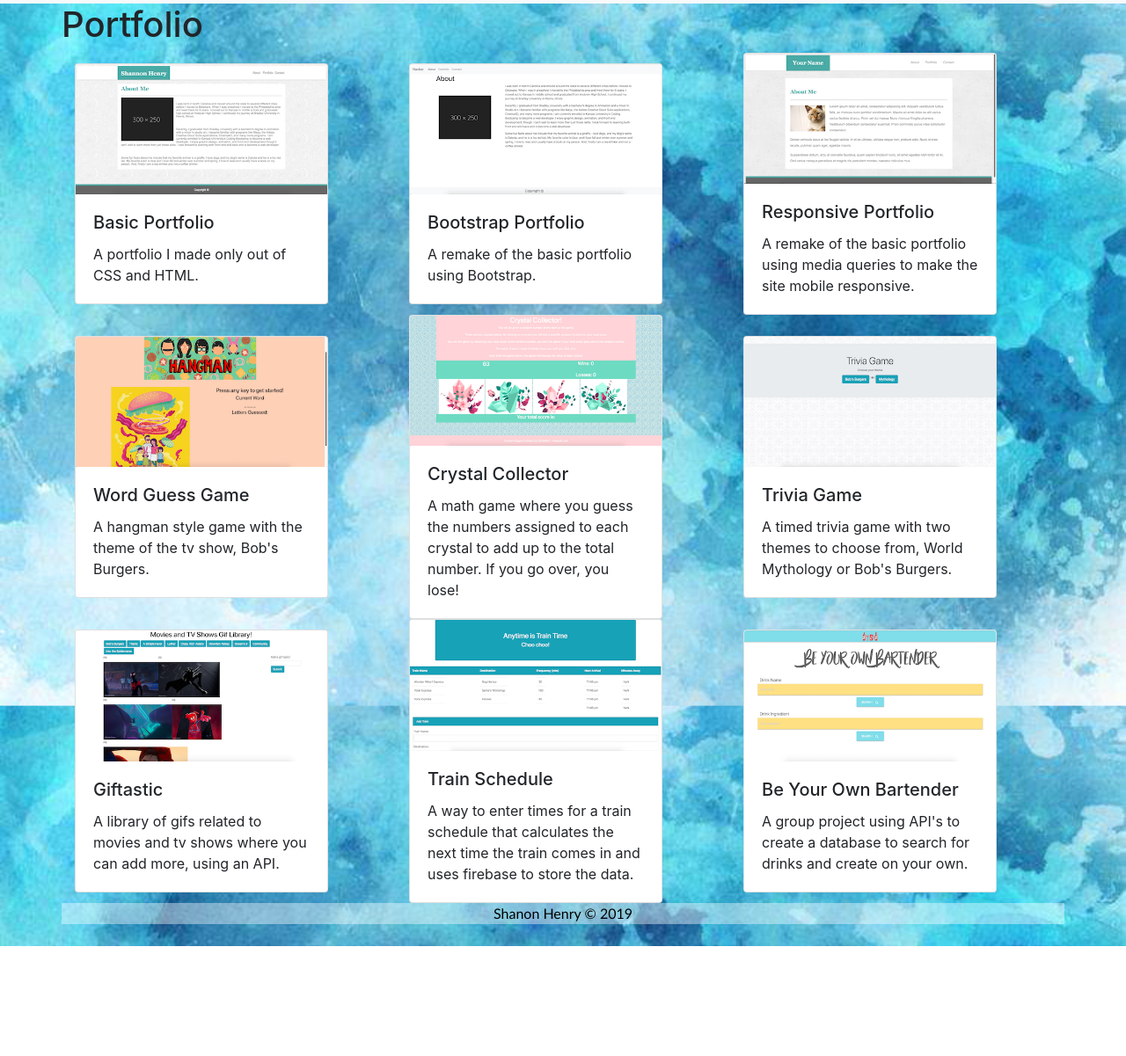
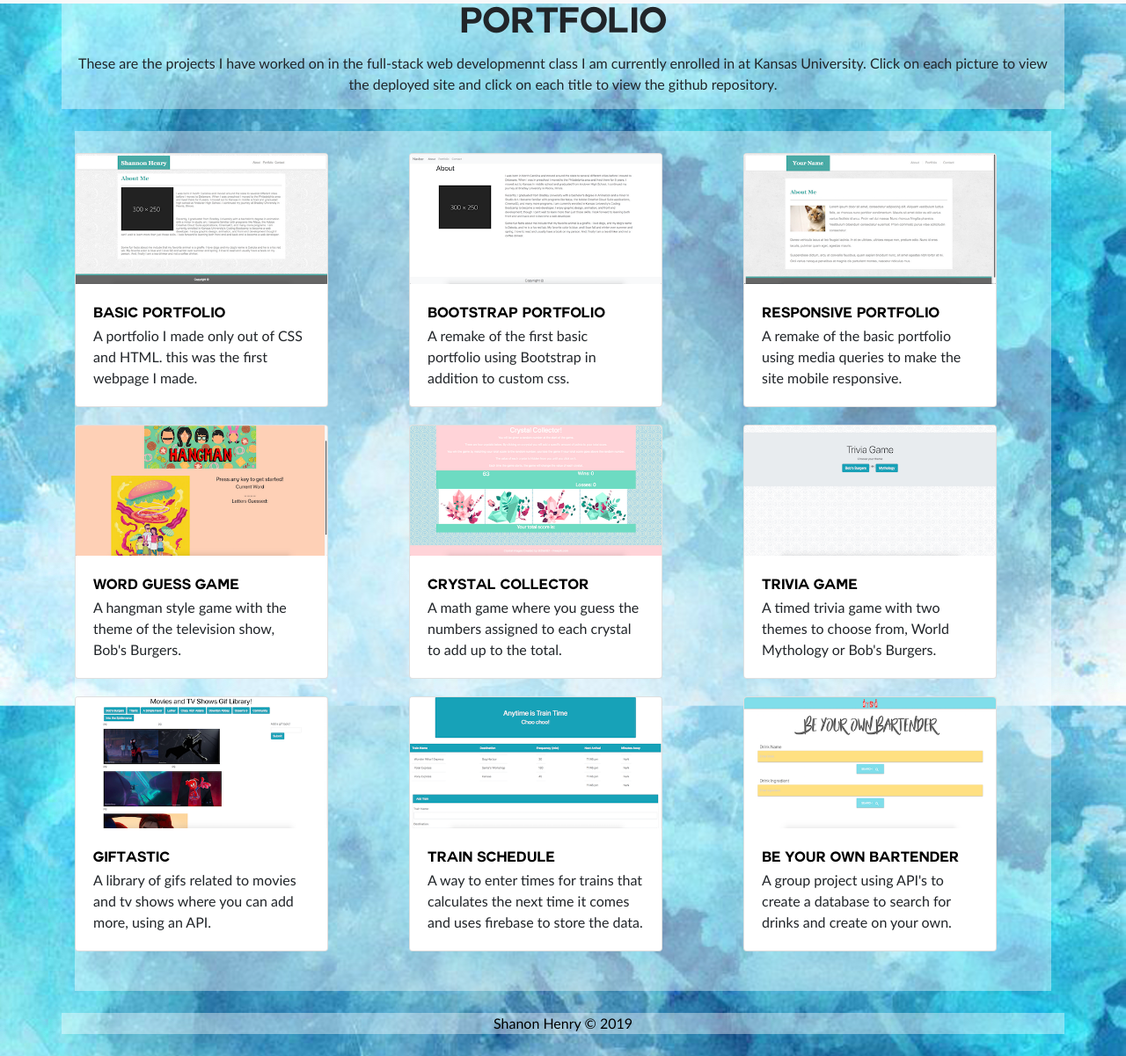
Before and after one commit to shannonmh/shannonmh.github.io, a plain HTML site: page portfolio.html in a window 1280 px wide. Shown: the part 52-1253 px from the top of the page at 88% size. Before the commit the page ends 1128 px from the top, so only its background shows below. Drawn offline with nearby package versions, Linux system fonts and the light colour scheme; a script that the page names is missing.

Commit message:
fixed bugs

```diff
--- a/assets/index.js
+++ b/assets/index.js
@@ -11,3 +11,9 @@ new TypeIt('#type', {
   loopDelay: 1500,
   nextStringDelay: 1500
 }).go();
+
+$(".move-link").on("click", function () {
+  document.querySelector(".contact-nav").scrollIntoView({
+      behavior: "smooth"
+  });
+});
--- a/assets/style.css
+++ b/assets/style.css
@@ -61,3 +61,39 @@ body {
 .about-text {
     font-family: "Gill Sans", "Gill Sans MT", Calibri, sans-serif;
 }
+
+.portfolio {
+    margin-bottom: 20px;
+}
+
+.portfolio-title {
+    font-family: "Couture";
+    font-size: 16px;
+    color: black;
+}
+
+.portfolio-text {
+    font-family: "Gill Sans", "Gill Sans MT", Calibri, sans-serif;
+}
+
+.portfolio-content {
+    text-align: center;
+    font-family: "Gill Sans", "Gill Sans MT", Calibri, sans-serif;
+}
+
+.portfolio-header {
+    font-family: "Couture";
+}
+
+.portfolio-alpha {
+    background-color: rgba(255, 255, 255, 0.4);
+    display: block;
+    margin-bottom: 25px;
+    width: 100%;
+    padding: 25px 0px 25px 0px;
+}
+
+.contact-content {
+    text-align: center;
+    font-family: "Gill Sans", "Gill Sans MT", Calibri, sans-serif;
+}
--- a/portfolio.html
+++ b/portfolio.html
@@ -6,6 +6,7 @@
     <meta charset="UTF-8">
     <meta name="viewport" content="width=device-width, initial-scale=1.0">
     <title>Shannon Henry Portfolio</title>
+    <link rel="shortcut icon" type="image/x-icon" href="assets/images/personal_icon.png">
     <link rel="stylesheet" href="assets/style.css">
     <link rel="stylesheet" href="https://stackpath.bootstrapcdn.com/bootstrap/4.1.3/css/bootstrap.min.css" integrity="sha384-MCw98/SFnGE8fJT3GXwEOngsV7Zt27NXFoaoApmYm81iuXoPkFOJwJ8ERdknLPMO"
         crossorigin="anonymous">
@@ -27,7 +28,7 @@
                     <a class="nav-link" href="portfolio.html">Portfolio</a>
                 </li>
                 <li class="nav-item">
-                    <a class="nav-link" href="contact.html">Contact</a>
+                    <a class="nav-link" href="index.html#contact">Contact</a>
                 </li>
                 <li class="nav-item">
                     <a class="nav-link" target="_blank" href="assets/images/resume_paper_template_github.pdf">Resume</a>
@@ -38,18 +39,22 @@
 
     <div class="container ">
 
-        <div class="row">
-            <h1>Portfolio</h1>
+        <div class="row alpha-bg">
+            <div class="col-12">
+                <h1 class="d-flex justify-content-center portfolio-header">Portfolio</h1>
+                <p class="portfolio-content">These are the projects I have worked on in the full-stack web developmennt class I am currently enrolled in at Kansas University. Click on each picture to view the deployed site and click on each title to view the github repository.</p>
+            </div>
         </div>
 
-        <div class="row align-items-center">
+    <div class="portfolio-alpha">
+        <div class="row d-flex justify-content-center portfolio">
             <div class="col-4">
-                <div class="card" style="width: 18rem;">
+                <div class="card first" style="width: 18rem;">
                     <a href="https://shannonmh.github.io/basic-portfolio/"><img class="card-img-top" src="assets/images/project1.png"
                             alt="Project 1"></a>
                     <div class="card-body">
-                        <h5 class="card-title">Basic Portfolio</h5>
-                        <p class="card-text">A portfolio I made only out of CSS and HTML.</p>
+                        <a href="https://github.com/shannonmh/basic-portfolio" class="card-title portfolio-title">Basic Portfolio</a>
+                        <p class="card-text portfolio-text">A portfolio I made only out of CSS and HTML. this was the first webpage I made.</p>
                     </div>
                 </div>
             </div>
@@ -58,8 +63,8 @@
                     <a href="https://shannonmh.github.io/Bootstrap-Portfolio/"><img class="card-img-top" src="assets/images/project2.png"
                             alt="Project 2"></a>
                     <div class="card-body">
-                        <h5 class="card-title">Bootstrap Portfolio</h5>
-                        <p class="card-text">A remake of the basic portfolio using Bootstrap.</p>
+                        <a href="https://github.com/shannonmh/Bootstrap-Portfolio" class="card-title portfolio-title">Bootstrap Portfolio</a>
+                        <p class="card-text portfolio-text">A remake of the first basic portfolio using Bootstrap in addition to custom css.</p>
                     </div>
                 </div>
             </div>
@@ -68,22 +73,22 @@
                     <a href="https://shannonmh.github.io/Responsive-Portfolio/"><img class="card-img-top" src="assets/images/project3.png"
                             alt="Project 3"></a>
                     <div class="card-body">
-                        <h5 class="card-title">Responsive Portfolio</h5>
-                        <p class="card-text">A remake of the basic portfolio using media queries to make the site
+                        <a href="https://github.com/shannonmh/Responsive-Portfolio" class="card-title portfolio-title">Responsive Portfolio</a>
+                        <p class="card-text portfolio-text">A remake of the basic portfolio using media queries to make the site
                             mobile responsive.</p>
                     </div>
                 </div>
             </div>
         </div>
 
-        <div class="row align-items-center">
+        <div class="row align-items-center portfolio">
             <div class="col-4">
                 <div class="card" style="width: 18rem;">
                     <a href="https://shannonmh.github.io/Word-Guess-Game/"><img class="card-img-top" src="assets/images/project4.png"
                             alt="Project 4"></a>
                     <div class="card-body">
-                        <h5 class="card-title">Word Guess Game</h5>
-                        <p class="card-text">A hangman style game with the theme of the tv show, Bob's Burgers.</p>
+                        <a href="https://github.com/shannonmh/Word-Guess-Game" class="card-title portfolio-title">Word Guess Game</a>
+                        <p class="card-text portfolio-text">A hangman style game with the theme of the television show, Bob's Burgers.</p>
                     </div>
                 </div>
             </div>
@@ -92,9 +97,8 @@
                     <a href="https://shannonmh.github.io/unit-4-game/"><img class="card-img-top" src="assets/images/project5.png"
                             alt="Project 5"></a>
                     <div class="card-body">
-                        <h5 class="card-title">Crystal Collector</h5>
-                        <p class="card-text">A math game where you guess the numbers assigned to each crystal to add up
-                            to the total number. If you go over, you lose!</p>
+                        <a href="https://github.com/shannonmh/unit-4-game" class="card-title portfolio-title">Crystal Collector</a>
+                        <p class="card-text portfolio-text">A math game where you guess the numbers assigned to each crystal to add up to the total.</p>
                     </div>
                 </div>
             </div>
@@ -103,19 +107,21 @@
                     <a href="https://shannonmh.github.io/TriviaGame/"><img class="card-img-top" src="assets/images/project6.png"
                             alt="Project 6"></a>
                     <div class="card-body">
-                        <h5 class="card-title">Trivia Game</h5>
-                        <p class="card-text">A timed trivia game with two themes to choose from, World Mythology or
-                            Bob's Burgers.</p>
+                        <a href="https://github.com/shannonmh/TriviaGame" class="card-title portfolio-title">Trivia Game</a>
+                        <p class="card-text portfolio-text">A timed trivia game with two themes to choose from, World Mythology or Bob's Burgers.</p>
                     </div>
                 </div>
             </div>
+        </div>
+
+        <div class="row align-items-center portfolio">
             <div class="col-4">
                 <div class="card" style="width: 18rem;">
                     <a href="https://shannonmh.github.io/Giftastic/"><img class="card-img-top" src="assets/images/project7.png"
                             alt="Project 7"></a>
                     <div class="card-body">
-                        <h5 class="card-title">Giftastic</h5>
-                        <p class="card-text">A library of gifs related to movies and tv shows where you can add more,
+                        <a href="https://github.com/shannonmh/Giftastic" class="card-title portfolio-title">Giftastic</a>
+                        <p class="card-text portfolio-text">A library of gifs related to movies and tv shows where you can add more,
                             using an API.</p>
                     </div>
                 </div>
@@ -125,9 +131,8 @@
                     <a href="https://shannonmh.github.io/train-schedule/"><img class="card-img-top" src="assets/images/project8.png"
                             alt="Project 8"></a>
                     <div class="card-body">
-                        <h5 class="card-title">Train Schedule</h5>
-                        <p class="card-text">A way to enter times for a train schedule that calculates the next time
-                            the train comes in and uses firebase to store the data.</p>
+                        <a href="https://github.com/shannonmh/train-schedule" class="card-title portfolio-title">Train Schedule</a>
+                        <p class="card-text portfolio-text">A way to enter times for trains that calculates the next time it comes and uses firebase to store the data.</p>
                     </div>
                 </div>
             </div>
@@ -135,12 +140,13 @@
                 <div class="card" style="width: 18rem;">
                     <a href="https://shannonmh.github.io/Be-Your-Own-Bartender/"><img class="card-img-top" src="assets/images/project9.png" alt="Project 9"></a>
                     <div class="card-body">
-                        <h5 class="card-title">Be Your Own Bartender</h5>
-                        <p class="card-text">A group project using API's to create a database to search for drinks and create on your own.</p>
+                        <a href="https://github.com/shannonmh/Be-Your-Own-Bartender" class="card-title portfolio-title">Be Your Own Bartender</a>
+                        <p class="card-text portfolio-text">A group project using API's to create a database to search for drinks and create on your own.</p>
                     </div>
                 </div>
             </div>
         </div>
+    </div>
 
         <div class="row alpha-bg">
             <div class="col-12 d-flex justify-content-center">
```
Also changed, not shown: contact.html (deleted, +0 -63 lines), index.html (+11 -6 lines). Lines whose indentation alone changed are shown as unchanged.
